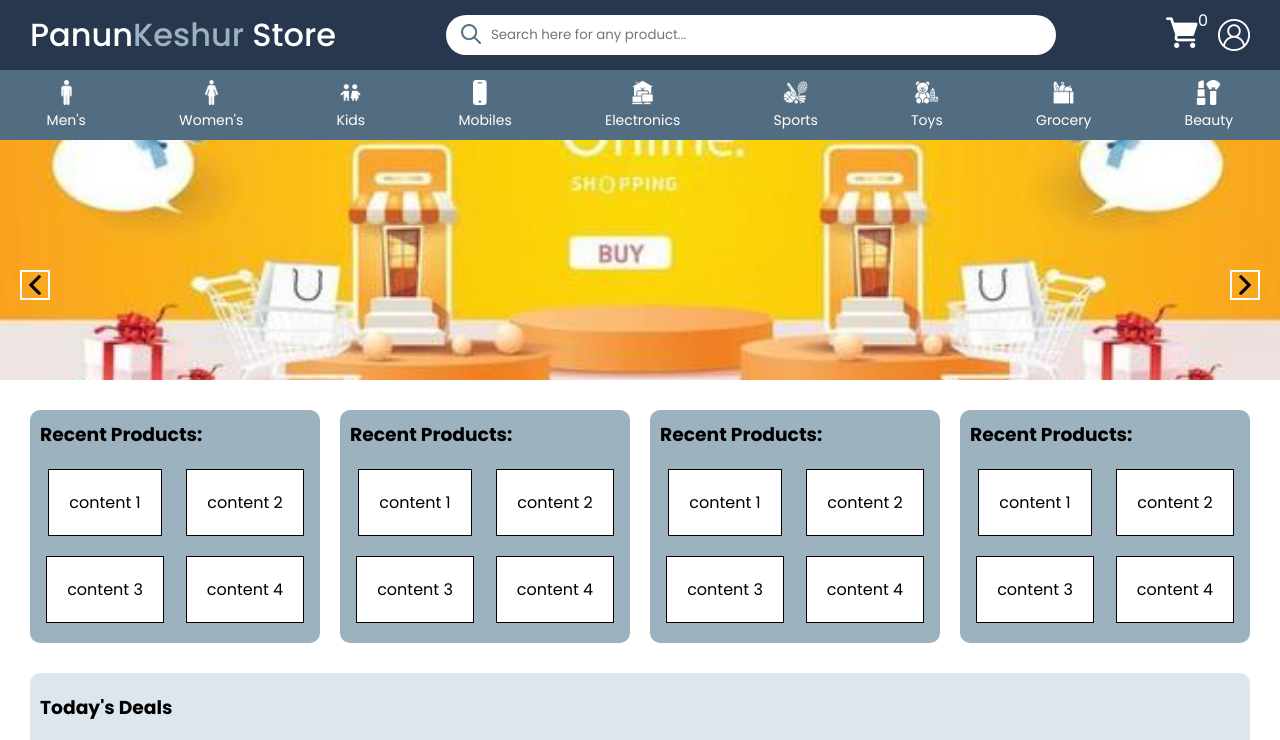
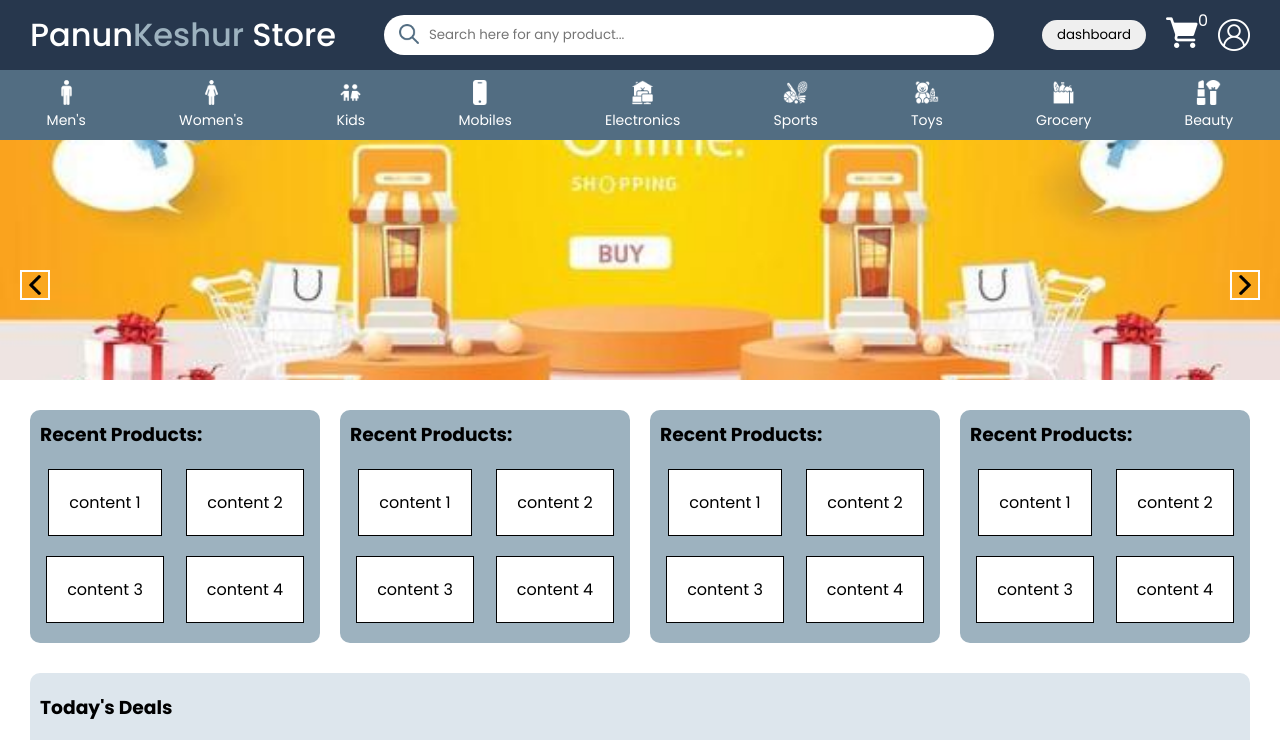
Before and after one commit to Abrarhussaindar/pks_frontend, a React (Create React App) app: page / in a window 1280 px wide. Shown: the top 740 px of the page. Built offline with nearby package versions, Linux system fonts and the light colour scheme.

Commit message:
dashboard btn

```diff
--- a/src/components/navbar/Navbar.jsx
+++ b/src/components/navbar/Navbar.jsx
@@ -25,6 +25,10 @@ export default function Navbar() {
             </div>
             <div className="rightSide">
                 <div className="navUserImg">
+                    <Link to="/admin">
+                        <button className='dashboardBtn'>dashboard</button>
+
+                    </Link>
                     <div className="cart">
                         <Link to="/cart">
                             <img src="/assets/images/cart.png" alt="" />
--- a/src/components/navbar/navbar.css
+++ b/src/components/navbar/navbar.css
@@ -151,6 +151,18 @@
   align-items: center;
   gap: 20px;
 }
+.nav_container .rightSide .navUserImg .dashboardBtn {
+  padding: 5px 15px;
+  border-radius: 20px;
+  cursor: pointer;
+  border: none;
+}
+.nav_container .rightSide .navUserImg .dashboardBtn:hover {
+  transform: scale(1.1);
+  transition: all 0.3s ease;
+  color: white;
+  background-color: var(--hover-color);
+}
 .nav_container .rightSide .navUserImg .cart {
   position: relative;
 }
--- a/src/components/navbar/navbar.scss
+++ b/src/components/navbar/navbar.scss
@@ -146,6 +146,20 @@
             display: flex;
             align-items: center;
             gap: 20px;
+
+            .dashboardBtn{
+                padding: 5px 15px;
+                border-radius: 20px;
+                cursor: pointer;
+                border: none;
+
+                &:hover{
+                    transform: scale(1.1);
+                    transition: all .3s ease;
+                    color: white;
+                    background-color: var(--hover-color);
+                }
+            }
             .cart{
 
                 position: relative;
```
Also changed, not shown: 1 other file (tests, documents, lock files or other folders).
